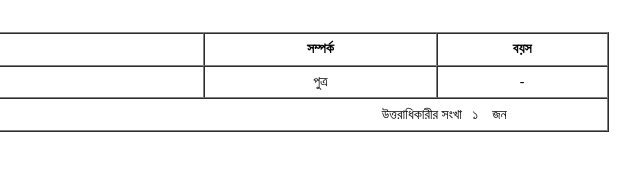
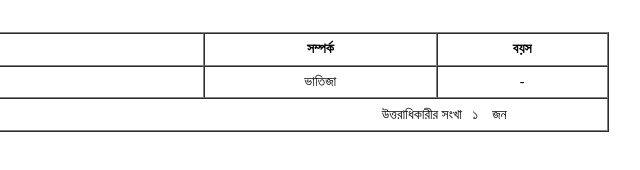
Before and after one commit to bastaup/index.php-onlinetrack-warish_onosondan-tid-20242633813007647, a plain HTML site: page index.html in a window 1280 px wide. Shown: the part 500-670 px from the top of the page, 600-1240 px from the left. Drawn offline with Linux system fonts and the light colour scheme.

Commit message:
Update index.html

```diff
--- a/index.html
+++ b/index.html
@@ -188,7 +188,7 @@
             <tr>
                 <td style="text-align:center;">১</td>
                 <td style="">আব্দুল হক ওরফে ফালানী</td>
-                <td style="text-align:center;">পুত্র</td>
+                <td style="text-align:center;">ভাতিজা</td>
                 <td style="text-align:center;">-</td>
             </tr>
             <tr>
```
